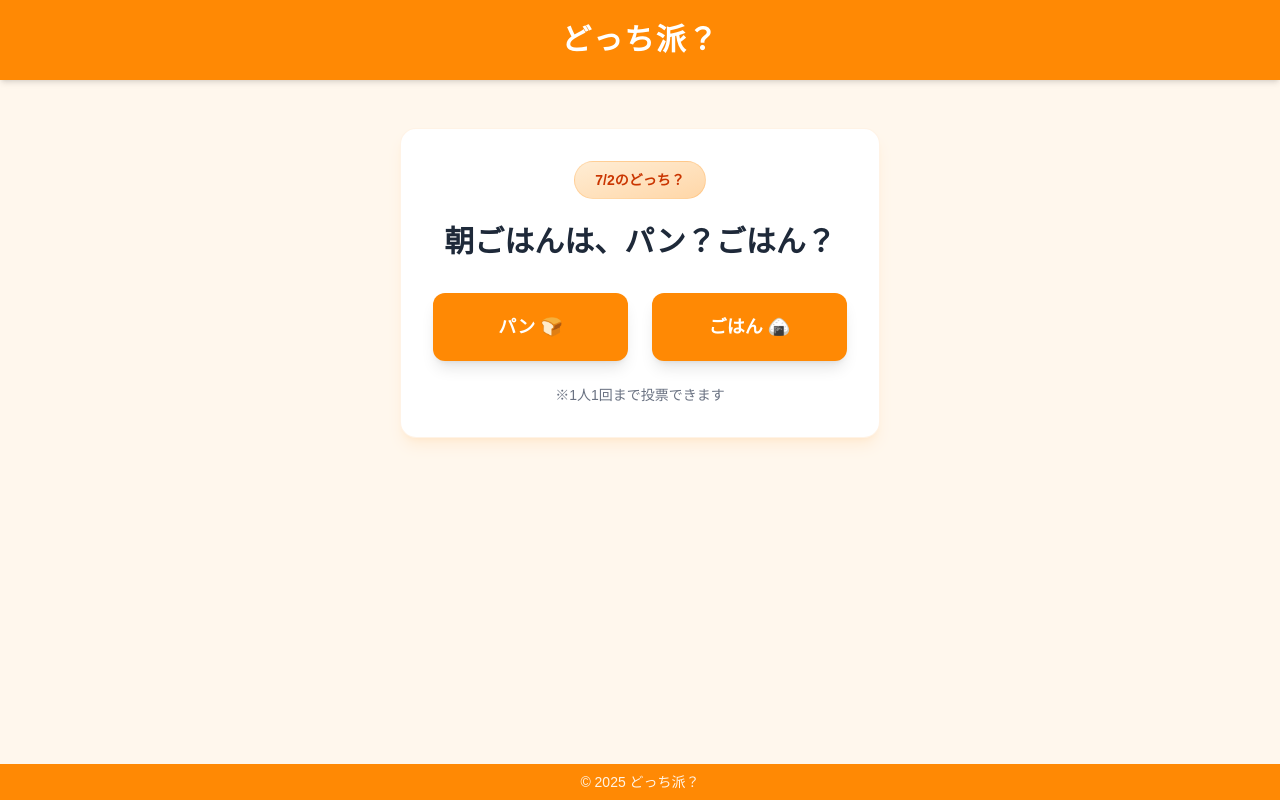
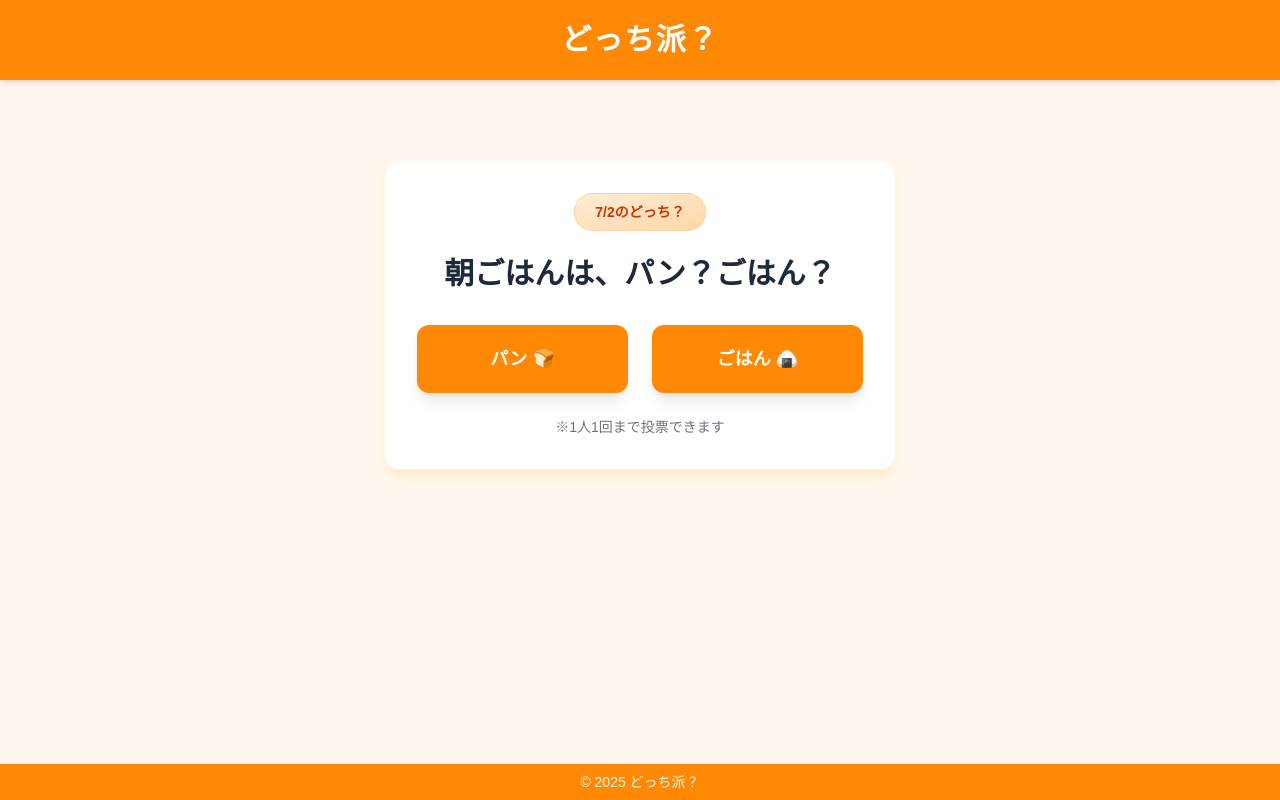
Before and after one commit to ShogoMorisawa/pick-one, a Next.js app: page / in a window 1280 px wide. Built offline with nearby package versions, Linux system fonts and the light colour scheme.

Commit message:
chore: ヘッダーの高さ縮んでしまう問題を完全に解決

```diff
--- a/app/layout.tsx
+++ b/app/layout.tsx
@@ -26,8 +26,8 @@ export default function RootLayout({
         className={`${notoSansJP.variable} flex flex-col h-screen overflow-hidden`}
       >
         <Header />
-        {/* children（各ページの内容）がこのmainタグの中に表示される */}
-        <main className="flex-grow w-full flex flex-col items-center overflow-y-auto bg-orange-50">
+        {/* mainタグに直接パディングを追加して、レイアウトを制御する */}
+        <main className="flex-grow w-full flex flex-col items-center overflow-y-auto bg-orange-50 pt-20 px-4 sm:px-8 pb-4 sm:pb-8">
           {children}
         </main>
         <Footer />
--- a/app/page.tsx
+++ b/app/page.tsx
@@ -13,72 +13,57 @@ export default function Home() {
 
   // コンポーネントのマウント時に投票履歴を確認し、必要ならリダイレクト
   useEffect(() => {
-    // ローディング中のフラグをセット
     setIsLoading(true);
-
-    // 今日の質問を取得
     const questionIdForToday = getTodayDateString();
     const question = questions.find((q) => q.id === questionIdForToday);
 
     if (question) {
-      // ローカルストレージに保存された投票履歴を確認
       const savedVote = localStorage.getItem(`vote_${question.id}`);
       if (savedVote) {
-        // 既に投票済みなら、結果ページへ自動で遷移
         router.push("/result");
       } else {
-        // 未投票なら、質問を表示してローディング完了
         setTodayQuestion(question);
         setIsLoading(false);
       }
     } else {
-      // 今日の質問がない場合もローディング完了
       setIsLoading(false);
     }
   }, [router]);
 
-  // 投票処理を更新
+  // (handleVote, getTodayDateString, getButtonClassは変更なし)
   const handleVote = (option: "optionA" | "optionB") => {
     if (isVoted || !todayQuestion) return;
-
     setVotedOption(option);
     setIsVoted(true);
     localStorage.setItem(`vote_${todayQuestion.id}`, option);
-
-    // 投票ボタンのアニメーションを見せるために少し待ってから画面遷移
     setTimeout(() => {
       router.push("/result");
-    }, 300); // 0.3秒後に遷移
+    }, 300);
   };
 
-  // 今日の日付を取得(yyyy-mm-dd)
   const getTodayDateString = (): string => {
     const today: Date = new Date();
     today.setHours(today.getHours() + 9);
     return today.toISOString().split("T")[0];
   };
 
-  // 投票ボタンのスタイルを動的に変更するための関数
   const getButtonClass = (option: "optionA" | "optionB"): string => {
     const baseClass: string =
       "w-full p-5 rounded-xl text-lg font-semibold text-white transition-all duration-300 ease-in-out shadow-lg transform";
-    // 未投票の場合, どちらも普通サイズのオレンジ色
     if (!isVoted)
       return `${baseClass} bg-orange-400 hover:bg-orange-500 hover:-translate-y-1 hover:shadow-xl active:scale-95`;
-    // 投票済みの場合, 投票した方のみ大きくする
     if (votedOption === option)
       return `${baseClass} bg-orange-500 scale-105 shadow-2xl ring-4 ring-white/50`;
-    // 投票されていない方をグレーにする
     return `${baseClass} bg-gray-300 text-gray-600 scale-95 opacity-70`;
   };
 
-  // ローディング中、またはリダイレクト中は何も表示しない
   if (isLoading) {
     return null;
   }
 
   return (
-    <div className="w-full max-w-lg mx-auto px-4 py-8 sm:py-12 pt-20">
+    // pt-20を削除し、レイアウトは親(main)に任せる
+    <div className="w-full max-w-lg mx-auto">
       {!todayQuestion ? (
         <div className="text-center text-gray-600">
           <h2 className="text-xl font-semibold">今日の質問は準備中です。</h2>
@@ -88,7 +73,6 @@ export default function Home() {
         <div className="bg-white rounded-2xl shadow-lg shadow-orange-400/10 border border-orange-400/10 p-6 sm:p-8">
           <div className="flex justify-center mb-6">
             <div className="inline-block bg-gradient-to-br from-orange-100 to-orange-200 text-orange-700 font-semibold px-5 py-2 rounded-full text-sm border border-orange-400/20">
-              {/* 今日の日付を表示 */}
               {new Date(todayQuestion.id).toLocaleDateString("ja-JP", {
                 month: "numeric",
                 day: "numeric",
--- a/app/result/page.tsx
+++ b/app/result/page.tsx
@@ -106,7 +106,7 @@ export default function ResultPage() {
   };
 
   return (
-    <div className="w-full max-w-lg mx-auto px-4 py-8 sm:py-12 pt-20 flex flex-col items-center">
+    <div className="w-full max-w-lg mx-auto flex flex-col items-center">
       <div className="bg-white rounded-2xl shadow-lg shadow-orange-400/10 border border-orange-400/10 p-6 sm:p-8 w-full text-center">
         <h2 className="text-lg sm:text-xl font-bold text-gray-800 mb-2">
           投票結果
@@ -159,7 +159,7 @@ export default function ResultPage() {
         </button>
       </div>
       {/* コメントセクション */}
-      <div className="w-full max-w-lg mx-auto px-4 pb-16">
+      <div className="w-full max-w-lg mx-auto px-4 pb-8">
         <h3 className="text-lg font-semibold text-gray-800 mb-4 mt-10">
           みんなのコメント
         </h3>
--- a/components/Footer.tsx
+++ b/components/Footer.tsx
@@ -1,7 +1,7 @@
 import React from "react";
 
 const AppFooter = () => (
-  <footer className="w-full bg-orange-400 text-white py-2 px-4 text-center">
+  <footer className="w-full flex-shrink-0 bg-orange-400 text-white py-2 px-4 text-center">
     <div className="container mx-auto max-w-lg leading-relaxed">
       <p className="text-sm opacity-90">© 2025 どっち派？</p>
     </div>
--- a/components/Header.tsx
+++ b/components/Header.tsx
@@ -1,6 +1,6 @@
 function Header() {
   return (
-    <header className="w-full h-20 bg-orange-400 text-white shadow-md z-10 flex items-center">
+    <header className="w-full h-20 flex-shrink-0 bg-orange-400 text-white shadow-md z-10 flex items-center">
       <div className="container mx-auto px-6">
         <h1 className="text-2xl sm:text-3xl font-bold tracking-wider text-center">
           どっち派？
```
